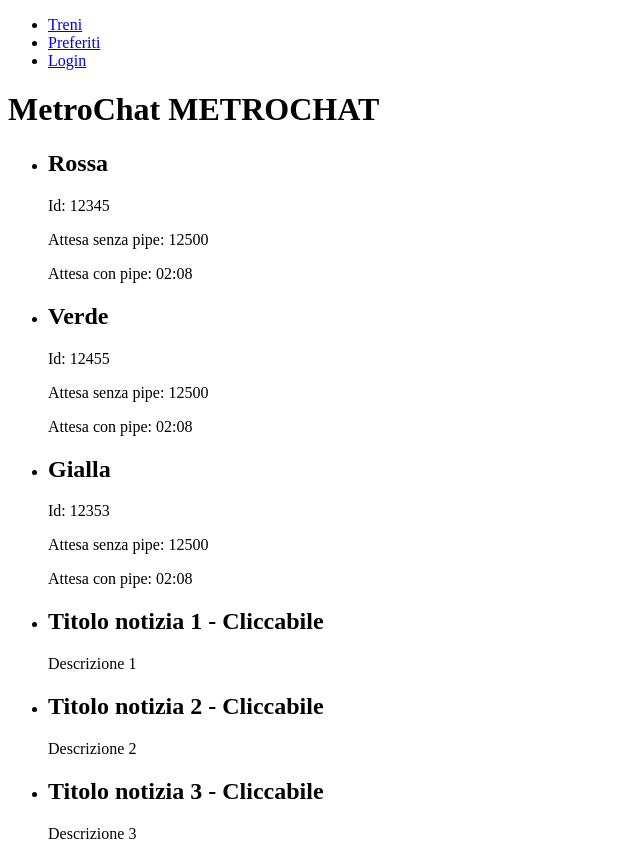
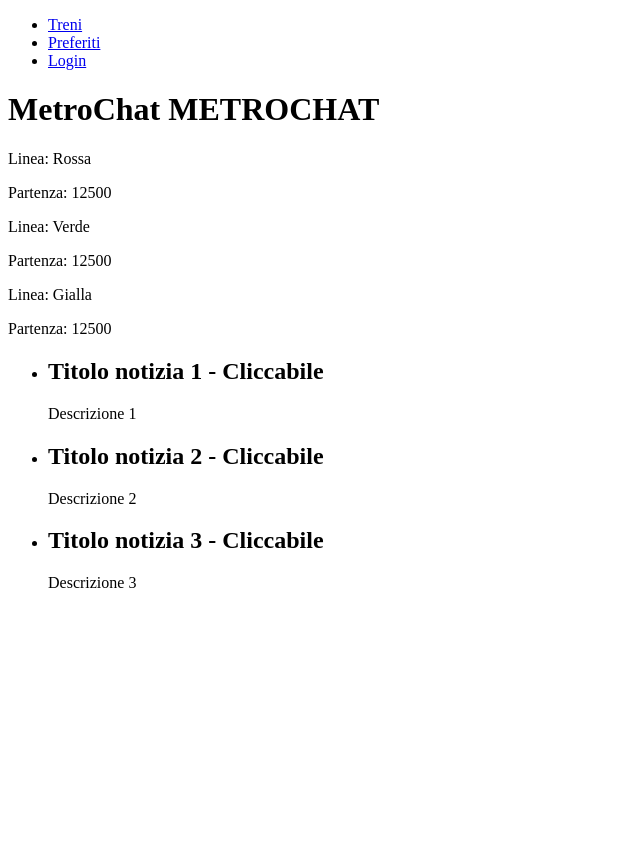
Before and after one commit to amerlin/ng-metrochat, an Angular app: page / in a window 1280 px wide. Shown: the whole page, without its empty margins (0-640 px from the left). After the commit the page ends 800 px from the top, so only its background shows below. Built offline with nearby package versions, Linux system fonts and the light colour scheme.

Commit message:
passaggio dati tra padre e figlio

```diff
--- a/src/app/metro/metro.component.html
+++ b/src/app/metro/metro.component.html
@@ -1 +1,2 @@
-<p>metro works!</p>
+<p>Linea: {{datiIn.linea}}</p>
+<p>Partenza: {{datiIn.tempo}}</p>
--- a/src/app/metro/metro.component.ts
+++ b/src/app/metro/metro.component.ts
@@ -1,4 +1,5 @@
-import { Component, OnInit } from '@angular/core';
+import { Component, OnInit, Input } from '@angular/core';
+import { Metro } from '../model/metro.model';
 
 @Component({
   selector: 'app-metro',
@@ -7,6 +8,9 @@ import { Component, OnInit } from '@angular/core';
 })
 export class MetroComponent implements OnInit {
 
+  //dati che mi arrivano dal parent
+  @Input() datiIn: Metro;
+
   constructor() { }
 
   ngOnInit() {
--- a/src/app/treni/treni.component.html
+++ b/src/app/treni/treni.component.html
@@ -1,10 +1,3 @@
 <div class="listatreni">
-    <ul>
-        <li *ngFor="let metro of listametro">
-            <h2>{{metro.linea}}</h2>
-            <p>Id: {{metro.idt}}</p>
-            <p>Attesa senza pipe: {{metro.tempo}}</p>
-            <p>Attesa con pipe: {{metro.tempo | mmss}}</p>
-        </li>
-    </ul>
+    <app-metro *ngFor="let metro of listametro" [datiIn]="metro"></app-metro>
 </div>
```
